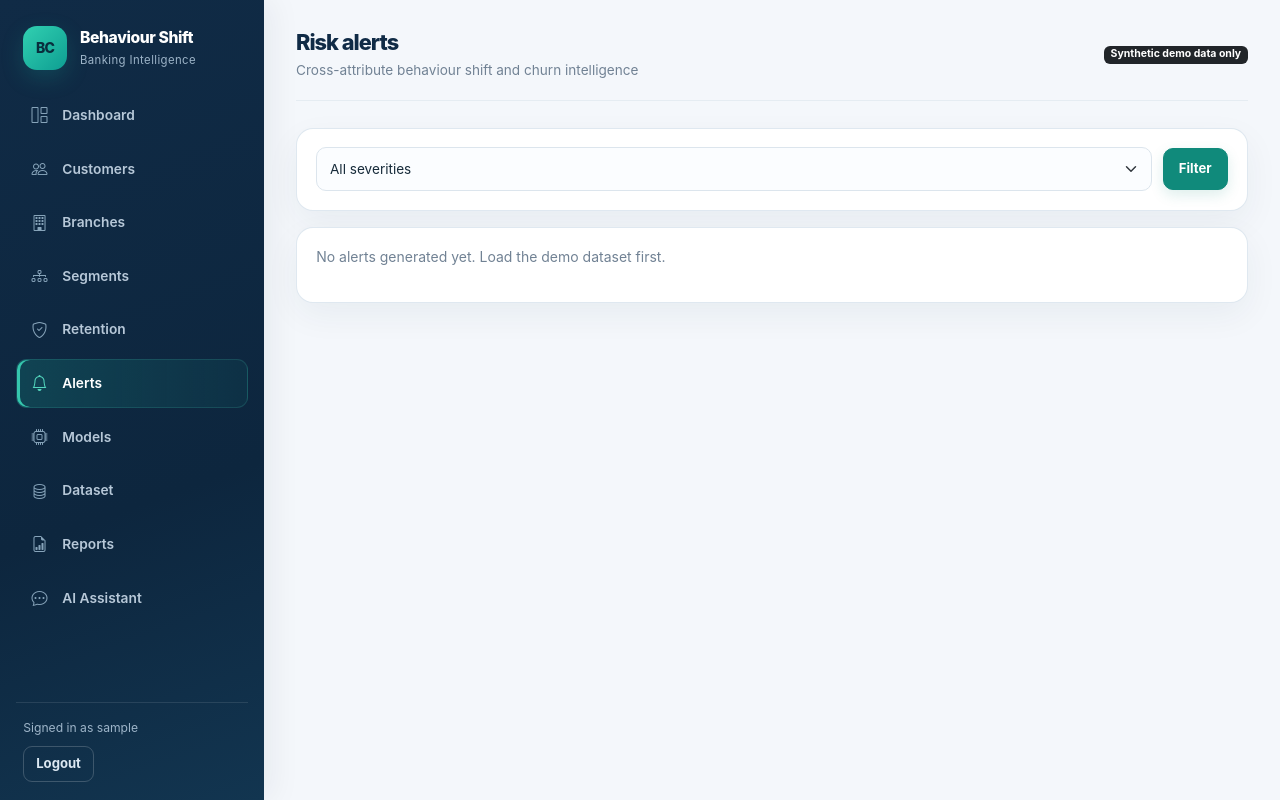
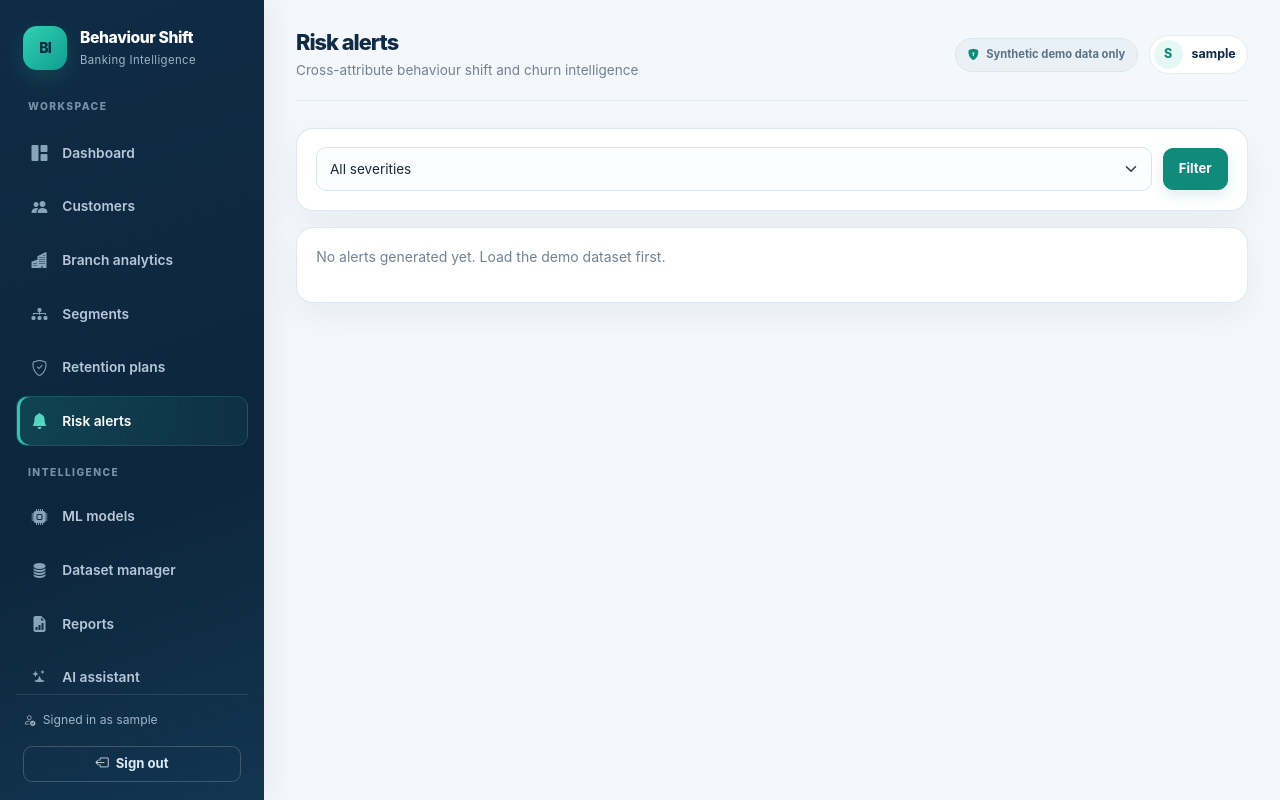
Before and after one commit to Anusha-246/major-project, a Flask app: page /alerts in a window 1280 px wide. Run offline with Flask 3, Linux system fonts and the light colour scheme; the visitor is signed in with stand-in values (Sample User, id 1); data that the repository does not hold is empty.

Commit message:
Refresh shared navigation and app shell

```diff
--- a/templates/base.html
+++ b/templates/base.html
@@ -3,6 +3,7 @@
 <head>
   <meta charset="UTF-8">
   <meta name="viewport" content="width=device-width, initial-scale=1">
+  <meta name="theme-color" content="#102b46">
   <title>{% block title %}Banking Behaviour Intelligence{% endblock %}</title>
   <link href="https://cdn.jsdelivr.net/npm/bootstrap@5.3.3/dist/css/bootstrap.min.css" rel="stylesheet">
   <link href="https://cdn.jsdelivr.net/npm/bootstrap-icons@1.11.3/font/bootstrap-icons.min.css" rel="stylesheet">
@@ -14,41 +15,46 @@
 <div class="app-shell">
   <aside class="sidebar">
     <div class="brand">
-      <div class="brand-mark">BC</div>
+      <div class="brand-mark">BI</div>
       <div>
         <div class="brand-title">Behaviour Shift</div>
         <div class="brand-sub">Banking Intelligence</div>
       </div>
     </div>
-    <nav class="side-nav">
-      <a href="{{ url_for('dashboard.index') }}" class="{% if request.endpoint == 'dashboard.index' %}active{% endif %}"><i class="bi bi-grid-1x2"></i> Dashboard</a>
-      <a href="{{ url_for('customers.list_customers') }}" class="{% if request.endpoint and request.endpoint.startswith('customers') %}active{% endif %}"><i class="bi bi-people"></i> Customers</a>
-      <a href="{{ url_for('branches.list_branches') }}" class="{% if request.endpoint and request.endpoint.startswith('branches') %}active{% endif %}"><i class="bi bi-building"></i> Branches</a>
-      <a href="{{ url_for('segments.page') }}" class="{% if request.endpoint == 'segments.page' %}active{% endif %}"><i class="bi bi-diagram-3"></i> Segments</a>
-      <a href="{{ url_for('segments.retention') }}" class="{% if request.endpoint == 'segments.retention' %}active{% endif %}"><i class="bi bi-shield-check"></i> Retention</a>
-      <a href="{{ url_for('alerts.list_alerts') }}" class="{% if request.endpoint and request.endpoint.startswith('alerts') %}active{% endif %}"><i class="bi bi-bell"></i> Alerts</a>
-      <a href="{{ url_for('models.evaluation') }}" class="{% if request.endpoint == 'models.evaluation' %}active{% endif %}"><i class="bi bi-cpu"></i> Models</a>
-      <a href="{{ url_for('dataset.manage') }}" class="{% if request.endpoint == 'dataset.manage' %}active{% endif %}"><i class="bi bi-database"></i> Dataset</a>
-      <a href="{{ url_for('reports.index') }}" class="{% if request.endpoint and request.endpoint.startswith('reports') %}active{% endif %}"><i class="bi bi-file-earmark-bar-graph"></i> Reports</a>
-      <a href="{{ url_for('assistant.page') }}" class="{% if request.endpoint == 'assistant.page' %}active{% endif %}"><i class="bi bi-chat-dots"></i> AI Assistant</a>
+    <div class="nav-caption">Workspace</div>
+    <nav class="side-nav" aria-label="Main navigation">
+      <a href="{{ url_for('dashboard.index') }}" class="{% if request.endpoint == 'dashboard.index' %}active{% endif %}"><i class="bi bi-grid-1x2-fill"></i> Dashboard</a>
+      <a href="{{ url_for('customers.list_customers') }}" class="{% if request.endpoint and request.endpoint.startswith('customers') %}active{% endif %}"><i class="bi bi-people-fill"></i> Customers</a>
+      <a href="{{ url_for('branches.list_branches') }}" class="{% if request.endpoint and request.endpoint.startswith('branches') %}active{% endif %}"><i class="bi bi-buildings-fill"></i> Branch analytics</a>
+      <a href="{{ url_for('segments.page') }}" class="{% if request.endpoint == 'segments.page' %}active{% endif %}"><i class="bi bi-diagram-3-fill"></i> Segments</a>
+      <a href="{{ url_for('segments.retention') }}" class="{% if request.endpoint == 'segments.retention' %}active{% endif %}"><i class="bi bi-shield-check"></i> Retention plans</a>
+      <a href="{{ url_for('alerts.list_alerts') }}" class="{% if request.endpoint and request.endpoint.startswith('alerts') %}active{% endif %}"><i class="bi bi-bell-fill"></i> Risk alerts</a>
+      <div class="nav-caption">Intelligence</div>
+      <a href="{{ url_for('models.evaluation') }}" class="{% if request.endpoint == 'models.evaluation' %}active{% endif %}"><i class="bi bi-cpu-fill"></i> ML models</a>
+      <a href="{{ url_for('dataset.manage') }}" class="{% if request.endpoint == 'dataset.manage' %}active{% endif %}"><i class="bi bi-database-fill"></i> Dataset manager</a>
+      <a href="{{ url_for('reports.index') }}" class="{% if request.endpoint and request.endpoint.startswith('reports') %}active{% endif %}"><i class="bi bi-file-earmark-bar-graph-fill"></i> Reports</a>
+      <a href="{{ url_for('assistant.page') }}" class="{% if request.endpoint == 'assistant.page' %}active{% endif %}"><i class="bi bi-stars"></i> AI assistant</a>
     </nav>
     <div class="side-foot">
-      <div class="small text-white-50">Signed in as {{ session.username }}</div>
-      <a class="btn btn-sm btn-outline-light mt-2" href="{{ url_for('auth.logout') }}">Logout</a>
+      <div class="small"><i class="bi bi-person-check me-1"></i> Signed in as {{ session.username }}</div>
+      <a class="btn btn-sm w-100 mt-3" href="{{ url_for('auth.logout') }}"><i class="bi bi-box-arrow-left me-1"></i> Sign out</a>
     </div>
   </aside>
   <main class="main">
     <header class="topbar">
       <div>
         <h1>{% block page_title %}Overview{% endblock %}</h1>
-        <p class="text-muted mb-0">{% block page_sub %}Cross-attribute behaviour shift and churn intelligence{% endblock %}</p>
+        <p class="mb-0">{% block page_sub %}Cross-attribute behaviour shift and churn intelligence{% endblock %}</p>
       </div>
-      <span class="badge text-bg-dark">Synthetic demo data only</span>
+      <div class="topbar-right">
+        <span class="env-chip"><i class="bi bi-shield-lock-fill"></i> Synthetic demo data only</span>
+        <div class="user-chip"><span class="user-avatar">{{ (session.username or 'A')[:1]|upper }}</span><span>{{ session.username }}</span></div>
+      </div>
     </header>
     {% with messages = get_flashed_messages(with_categories=true) %}
       {% if messages %}
         {% for category, message in messages %}
-          <div class="alert alert-{{ category }}">{{ message }}</div>
+          <div class="alert alert-{{ category }} mb-3">{{ message }}</div>
         {% endfor %}
       {% endif %}
     {% endwith %}
```
